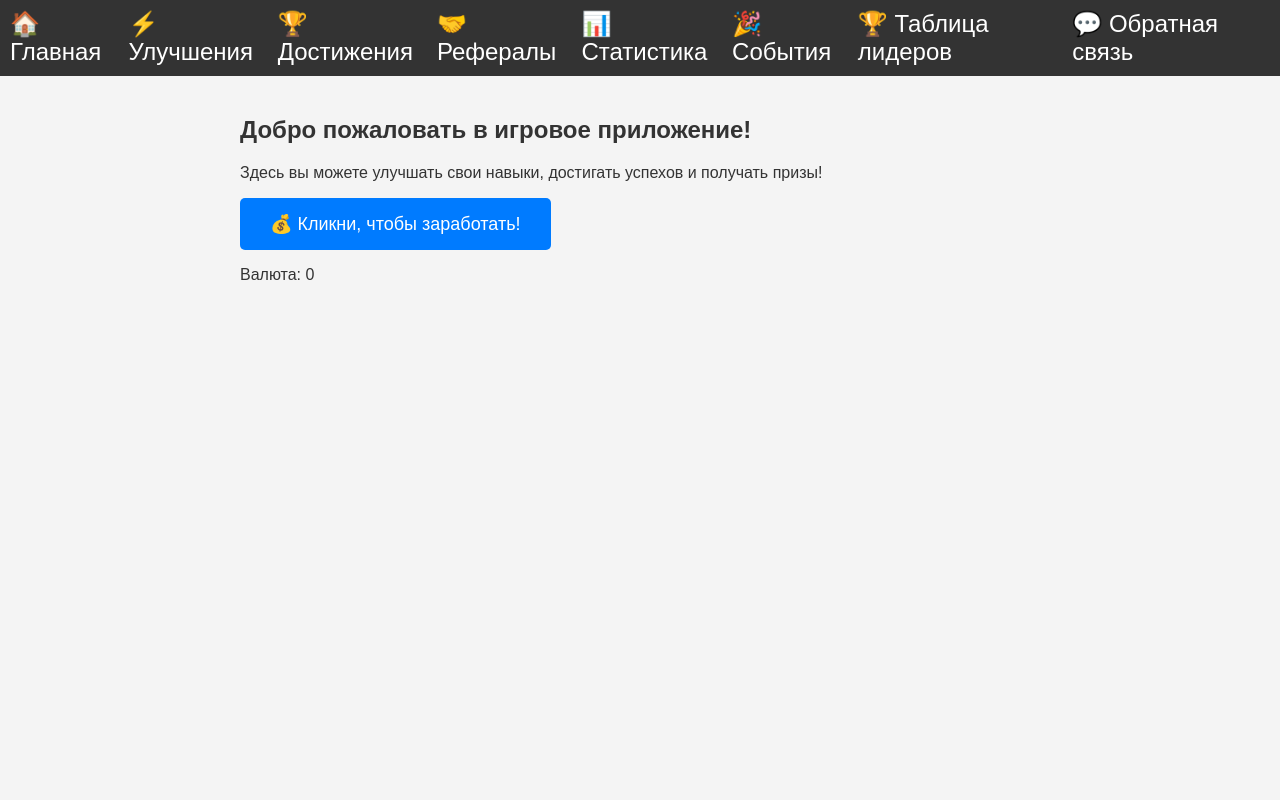
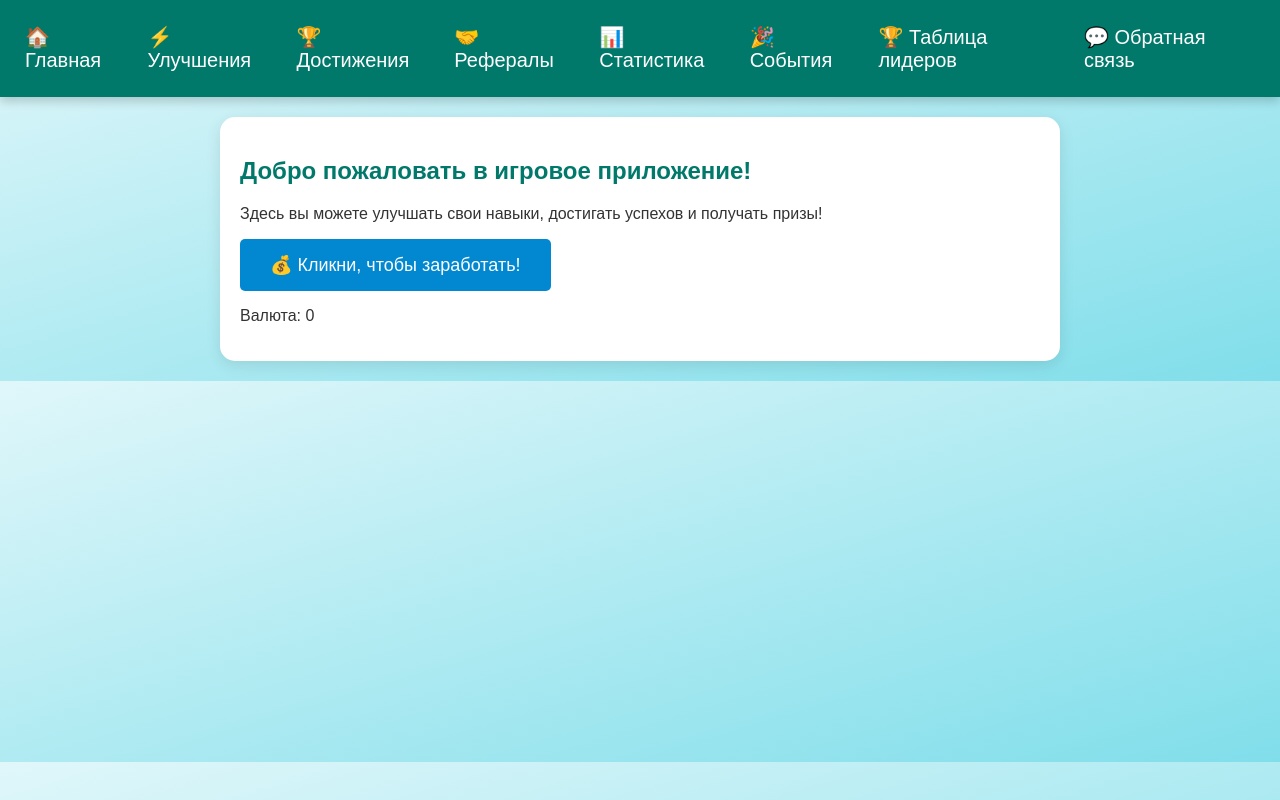
Before and after one commit to Greshnyy23/Nexus-Tap-Coin, a plain HTML site: page index.html in a window 1280 px wide. Drawn offline with Linux system fonts and the light colour scheme.

Commit message:
Update index.html

```diff
--- a/index.html
+++ b/index.html
@@ -6,29 +6,33 @@
     <title>Игровое приложение</title>
     <style>
         body {
-            font-family: Arial, sans-serif;
+            font-family: 'Arial', sans-serif;
             margin: 0;
             padding: 0;
-            background-color: #f4f4f4;
+            background: linear-gradient(to bottom right, #e0f7fa, #80deea);
             color: #333;
             transition: background 0.3s;
         }
 
         .nav {
-            background: #333;
-            padding: 10px;
+            background: #00796b;
+            padding: 15px;
             display: flex;
             justify-content: space-around;
+            box-shadow: 0 4px 10px rgba(0, 0, 0, 0.2);
         }
 
         .nav a {
             color: white;
             text-decoration: none;
-            font-size: 24px;
+            font-size: 20px;
+            padding: 10px;
+            transition: background 0.3s;
         }
 
         .nav a:hover {
-            opacity: 0.7;
+            background: rgba(255, 255, 255, 0.2);
+            border-radius: 5px;
         }
 
         .page {
@@ -49,26 +53,39 @@
         .container {
             max-width: 800px;
             margin: auto;
+            padding: 20px;
+            background: white;
+            border-radius: 15px;
+            box-shadow: 0 4px 15px rgba(0, 0, 0, 0.1);
+        }
+
+        h2 {
+            color: #00796b;
         }
 
         .upgrades-grid, .achievements-grid, .stats-grid {
             display: grid;
             grid-template-columns: repeat(auto-fit, minmax(250px, 1fr));
-            gap: 15px;
+            gap: 20px;
         }
 
         .achievement-card, .event-item, .stat-item, .upgrade {
-            background: white;
+            background: #fafafa;
             border: 1px solid #ddd;
             border-radius: 10px;
             padding: 15px;
-            box-shadow: 0 2px 5px rgba(0,0,0,0.1);
+            box-shadow: 0 2px 5px rgba(0, 0, 0, 0.1);
             text-align: center;
+            transition: transform 0.2s;
         }
 
         .achievement-card.locked {
             filter: grayscale(1);
             opacity: 0.5;
+        }
+
+        .achievement-card:hover, .upgrade:hover {
+            transform: scale(1.05);
         }
 
         .referral-box {
@@ -80,7 +97,7 @@
         }
 
         .code-box {
-            background: rgba(255,255,255,0.3);
+            background: rgba(255, 255, 255, 0.3);
             padding: 10px;
             border-radius: 8px;
             margin: 10px 0;
@@ -88,7 +105,7 @@
         }
 
         button {
-            background: #28a745;
+            background: #00796b;
             color: white;
             border: none;
             border-radius: 5px;
@@ -103,7 +120,7 @@
         }
 
         button:hover:not(:disabled) {
-            background: #218838;
+            background: #004d40;
         }
 
         /* Прогресс бары */
@@ -135,22 +152,23 @@
             background: #fff;
             padding: 20px;
             border-radius: 10px;
-            box-shadow: 0 2px 5px rgba(0,0,0,0.1);
-            display: none;
+            box-shadow: 0 2px 5px rgba(0, 0, 0, 0.1);
         }
 
         .click-button {
-            background: #007bff;
+            background: #0288d1;
             color: white;
             border: none;
             border-radius: 5px;
             padding: 15px 30px;
             font-size: 18px;
             cursor: pointer;
+            transition: background 0.3s, transform 0.3s;
         }
 
         .click-button:hover {
-            background: #0056b3;
+            background: #0277bd;
+            transform: scale(1.05);
         }
     </style>
 </head>
@@ -326,6 +344,7 @@
                 upgrade.owned++;
                 document.getElementById('currency').textContent = currency; // Обновляем отображаемую валюту
                 updateUpgradesUI();
+                console.log(`Куплено: ${upgrade.name}. Остальная валюта: ${currency}`);
             } else {
                 alert('Недостаточно валюты или достигнут лимит покупок');
             }
```
